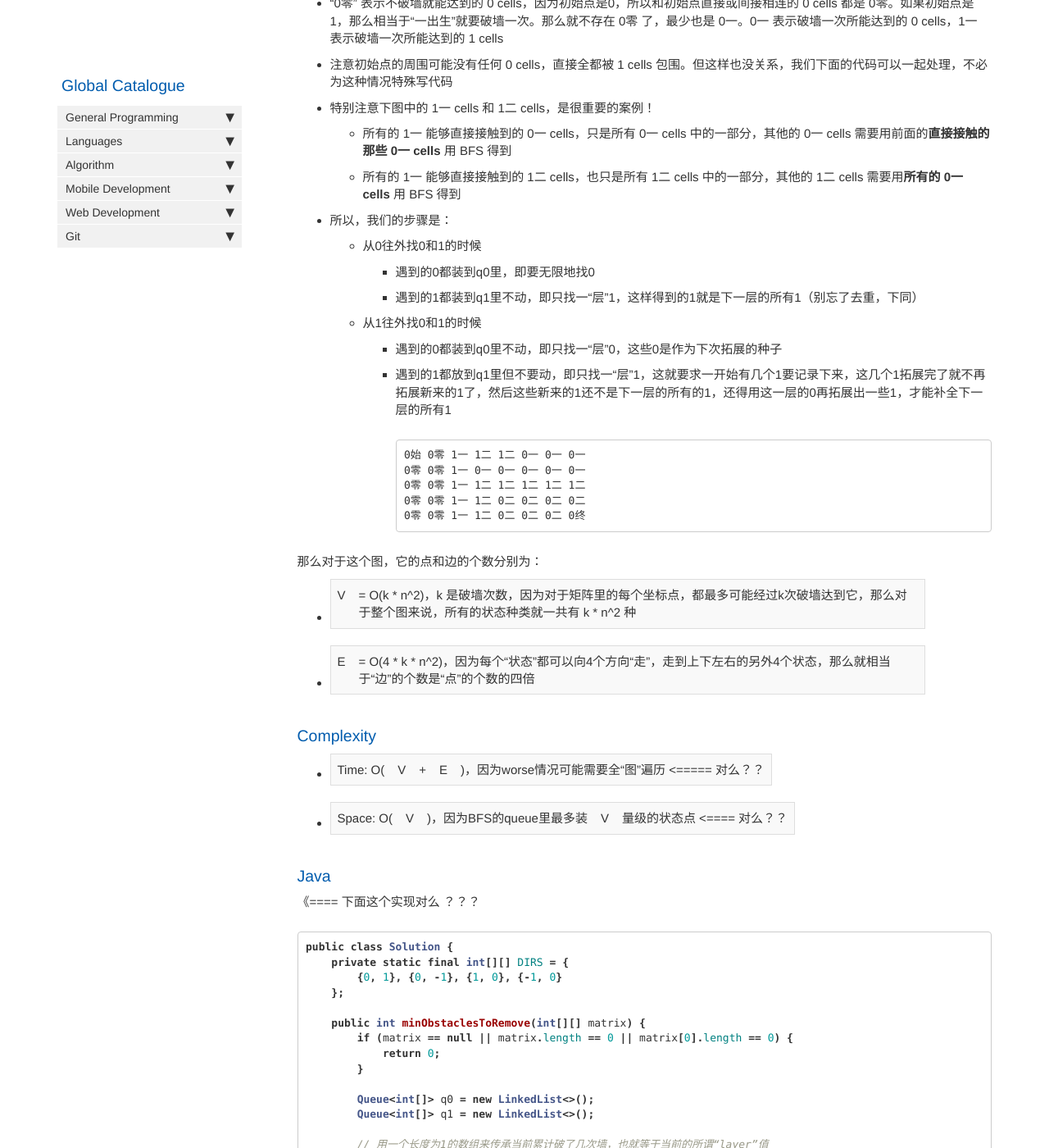
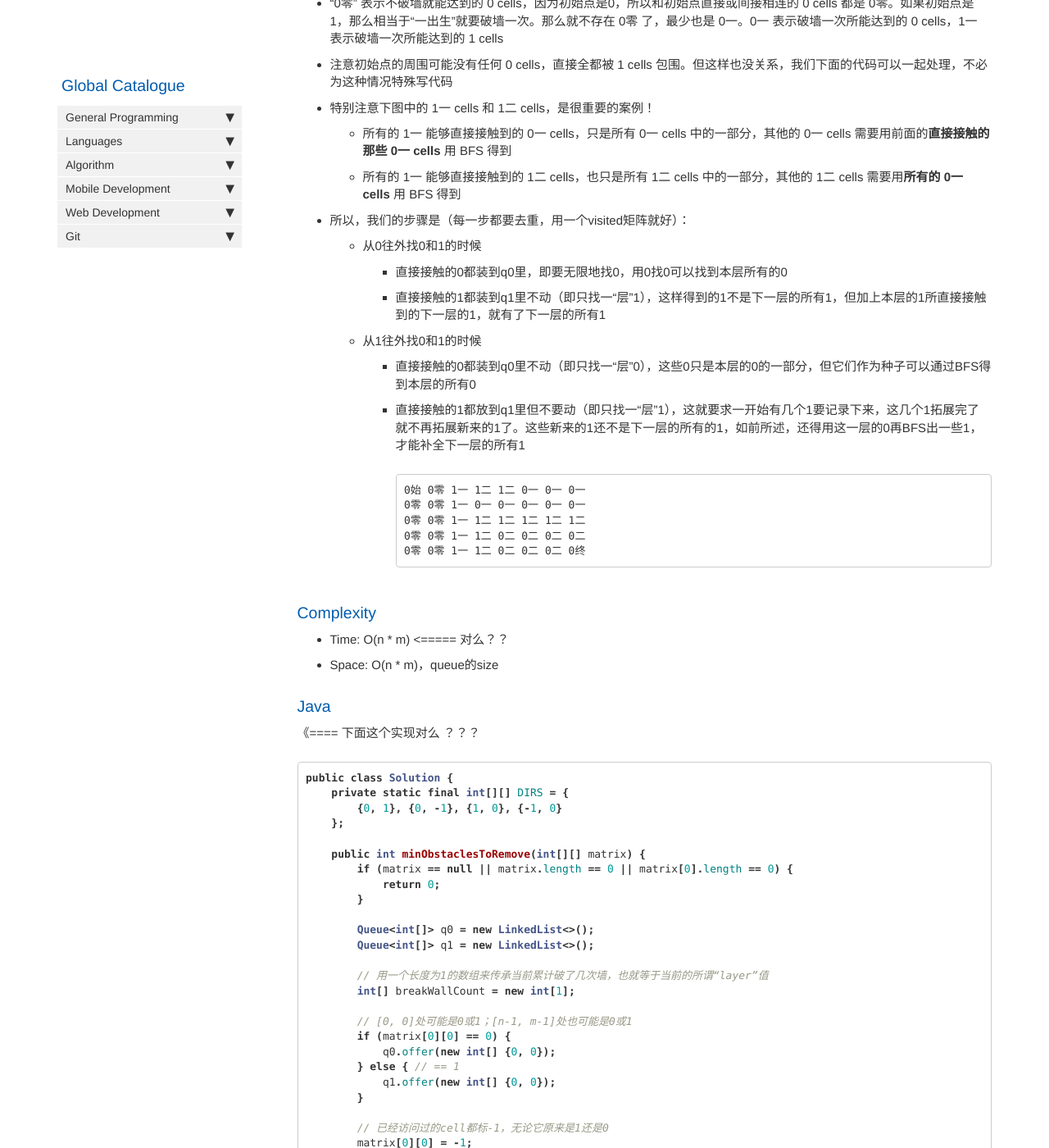
Before and after one commit to HungryOrc/hungryorc.github.io, a Jekyll site: the page built from pages/algorithm/algorithm_reach_destination_with_min_wall_breaking.md, in a window 1280 px wide and 1400 px high, scrolled down 1249 px. Shown: the whole window at 82% size. Built offline with Jekyll 4.4.1, drawn with Linux system fonts in a browser that asks for light colours; nearby versions of some CDN libraries; comment, search, counter and statistics services are not loaded.

Commit message:
Update algorithm_reach_destination_with_min_wall_breaking.md

````diff
--- a/pages/algorithm/algorithm_reach_destination_with_min_wall_breaking.md
+++ b/pages/algorithm/algorithm_reach_destination_with_min_wall_breaking.md
@@ -60,13 +60,13 @@ toc: false
 * 特别注意下图中的 1一 cells 和 1二 cells，是很重要的案例！
   * 所有的 1一 能够直接接触到的 0一 cells，只是所有 0一 cells 中的一部分，其他的 0一 cells 需要用前面的**直接接触的那些 0一 cells** 用 BFS 得到
   * 所有的 1一 能够直接接触到的 1二 cells，也只是所有 1二 cells 中的一部分，其他的 1二 cells 需要用**所有的 0一 cells** 用 BFS 得到
-* 所以，我们的步骤是：
+* 所以，我们的步骤是（每一步都要去重，用一个visited矩阵就好）：
   * 从0往外找0和1的时候
-    * 遇到的0都装到q0里，即要无限地找0
-    * 遇到的1都装到q1里不动，即只找一“层”1，这样得到的1就是下一层的所有1（别忘了去重，下同）
+    * 直接接触的0都装到q0里，即要无限地找0，用0找0可以找到本层所有的0
+    * 直接接触的1都装到q1里不动（即只找一“层”1），这样得到的1不是下一层的所有1，但加上本层的1所直接接触到的下一层的1，就有了下一层的所有1
   * 从1往外找0和1的时候
-    * 遇到的0都装到q0里不动，即只找一“层”0，这些0是作为下次拓展的种子
-    * 遇到的1都放到q1里但不要动，即只找一“层”1，这就要求一开始有几个1要记录下来，这几个1拓展完了就不再拓展新来的1了，然后这些新来的1还不是下一层的所有的1，还得用这一层的0再拓展出一些1，才能补全下一层的所有1
+    * 直接接触的0都装到q0里不动（即只找一“层”0），这些0只是本层的0的一部分，但它们作为种子可以通过BFS得到本层的所有0
+    * 直接接触的1都放到q1里但不要动（即只找一“层”1），这就要求一开始有几个1要记录下来，这几个1拓展完了就不再拓展新来的1了。这些新来的1还不是下一层的所有的1，如前所述，还得用这一层的0再BFS出一些1，才能补全下一层的所有1
 ```
 0始 0零 1一 1二 1二 0一 0一 0一
 0零 0零 1一 0一 0一 0一 0一 0一
@@ -75,20 +75,9 @@ toc: false
 0零 0零 1一 1二 0二 0二 0二 0终
 ```
 
-
-
-
-
-
-
-
-那么对于这个图，它的点和边的个数分别为：
-* |V| = O(k * n^2)，k 是破墙次数，因为对于矩阵里的每个坐标点，都最多可能经过k次破墙达到它，那么对于整个图来说，所有的状态种类就一共有 k * n^2 种
-* |E| = O(4 * k * n^2)，因为每个“状态”都可以向4个方向“走”，走到上下左右的另外4个状态，那么就相当于“边”的个数是“点”的个数的四倍
-
 ### Complexity
-* Time: O(|V| + |E|)，因为worse情况可能需要全“图”遍历     <===== 对么？？
-* Space: O(|V|)，因为BFS的queue里最多装|V|量级的状态点    <==== 对么？？
+* Time: O(n * m)     <===== 对么？？
+* Space: O(n * m)，queue的size
 
 ### Java
    《==== 下面这个实现对么 ？？？
````
